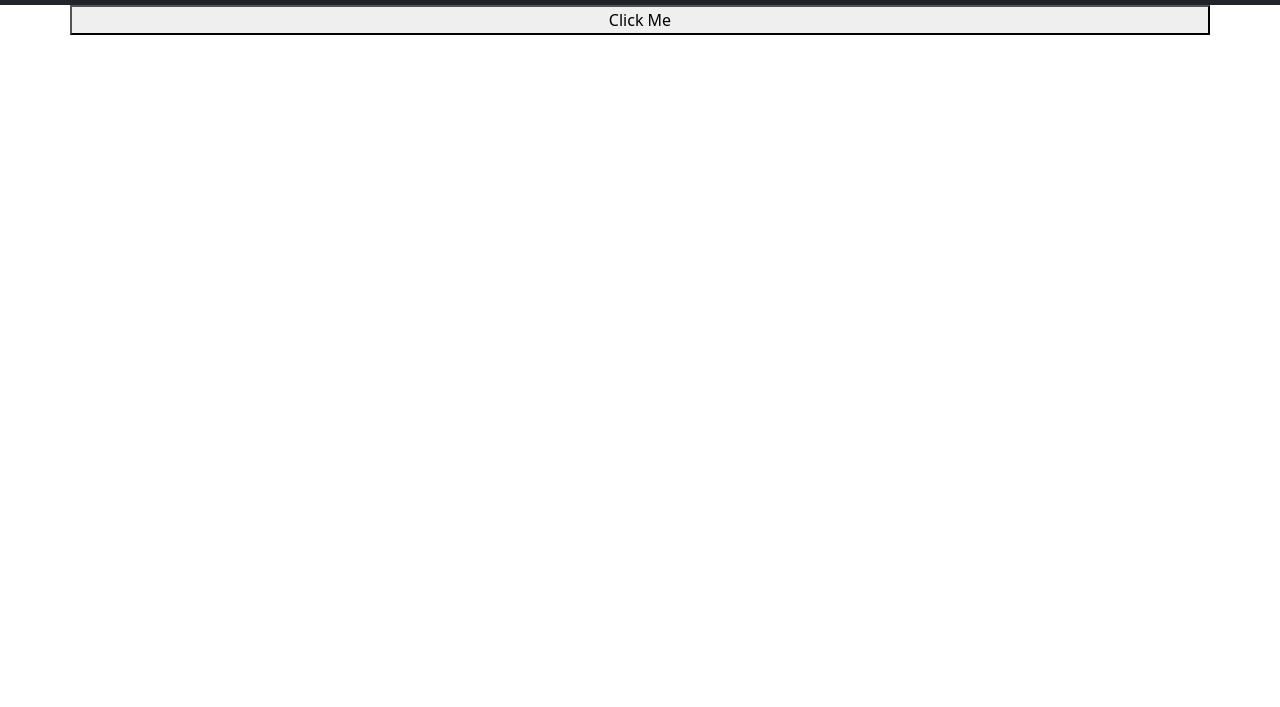
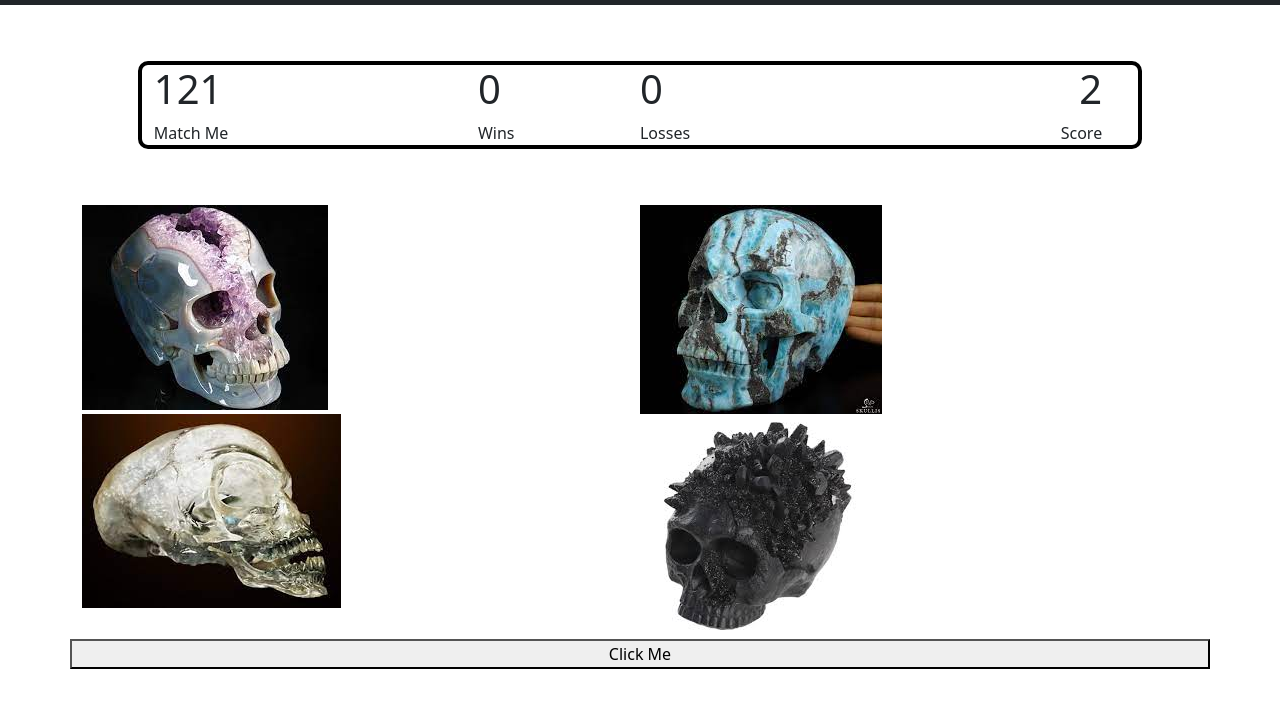
Before and after one commit to Jeff-Ashear/CrystalCollector, a plain HTML site: page index.html in a window 1280 px wide. Shown: the part 51-758 px from the top of the page. Drawn offline with nearby package versions, Linux system fonts and the light colour scheme.

Commit message:
got much of the game logic up

```diff
--- a/assets/css/styles.css
+++ b/assets/css/styles.css
@@ -0,0 +1,10 @@
+#scoreboard, #interface {
+    border: solid black 4px;
+    border-radius: 10px;
+    margin: 5%;
+}
+
+/* .skull {
+    max-width: 20vw;
+    height: auto;
+} */
--- a/assets/js/gameLogic.js
+++ b/assets/js/gameLogic.js
@@ -1,3 +1,79 @@
 $("#test").click(function() {
-    console.log("button clicked")
+    var randomNum = Math.ceil(Math.random() * (10 - 1) + 1)
+    console.log(randomNum)
 })
+
+
+// on page load game generates and displays a random number between 95 and 200
+    // variables for board setup.
+let randomNumber = 0
+let aSkullNum = 0
+let bSkullNum = 0
+let cSkullNum = 0
+let dSkullNum = 0
+
+let arr = []
+
+function boardSetup() {
+    randomNumber = Math.ceil(Math.random() * (170 - 65) + 65)
+    $("#random").html(randomNumber)
+
+    // on page load each of four buttons is assigned a random number between 1 and 20
+
+    while(arr.length < 4) {
+        var rndm = Math.floor(Math.random() * (10 - 1) + 1)
+        if(arr.indexOf(rndm) === -1) {
+            arr.push(rndm)
+        }
+    }
+
+    aSkullNum = arr[0]
+    bSkullNum = arr[1]
+    cSkullNum = arr[2]
+    dSkullNum = arr[3]
+}
+
+$(document).ready(boardSetup())
+
+// when the user clicks a button, the number assigned to that button is added to the total score
+
+let score = 0
+let wins = 0
+let losses = 0
+
+function checkConditions() {
+    if (score > randomNumber) {
+        losses++
+        alert("Oh no!  You have lost this round.  Try again.")
+        boardSetup()
+    } else if (score === randomNumber) {
+        wins++
+        alert("Heck yeah!  You won!  Try again.")
+    }
+}
+
+$("#aSkull").click(clicker(arr[0]))
+
+
+function clicker(n) {
+    score = score + n
+    $("#score").html(score)
+    checkConditions()
+    console.log(n)
+}
+// if the user can match their score to the random number the user wins
+    // 1 is added to the wins total and the display updates
+    // the user is notified that they have won
+    // there is a win animation of some kind
+    // when the user clears the win message, the board is reset
+
+// if the user score exceeds the random number the user looses
+    // 1 is added to the losses total and the display updates
+    //the user is notified that they have lost
+    // a loss animation is displayed
+    //when the user clears the loss message, the board is reset
+
+// the board reset means:
+    //  a new random number is generated and the display is updated
+    // a new random number is generated for and asigned to each skull
+    // the user's score is set to zero and the display is updated
--- a/index.html
+++ b/index.html
@@ -28,6 +28,45 @@
     </nav>
 
     <div class="container">
+        <div class="row" id="scoreboard">
+            <div class="row">
+                <div class="col-4"><h1 id="random">0</h1></div>
+                <div class="col-2"><h1 id="wins">0</h1></div>
+                <div class="col-2"><h1 id="losses">0</h1></div>
+                <div class="col-4 d-flex justify-content-end"><h1 id="score">0</h1></div>
+            </div>
+            <div class="row">
+                <div class="col-4">Match Me</div>
+                <div class="col-2">Wins</div>
+                <div class="col-2">Losses</div>
+                <div class="col-4 d-flex justify-content-end">Score</div>
+            </div>
+        </div>
+
+        <div class="row interface">
+            <div class="row">
+                <div class="col-6" id="aSkull">
+                    <img src="./assets/images/skull1.jfif" alt="" class="skullButton img-fluid justify-content-center">
+                </div>
+                <div class="col-6" id="bSkull">
+                    <img src="./assets/images/skull2.jfif" alt="" class="skullButton img-fluid justify-content-center">
+                </div>
+            </div>
+            <div class="row">
+                <div class="col-6" id="cSkull">
+                    <img src="./assets/images/skull3.jfif" alt="" class="skullButton img-fluid justify-content-center">
+                </div>
+                <div class="col-6" id="dSkull">
+                    <img src="./assets/images/skull4.jfif" alt="" class="skullButton img-fluid justify-content-center">
+                </div>
+            </div>
+        </div>
+
+        <div class="instructions">
+            <!-- an accordian with instructions for playing the game -->
+        </div>
+
+
         <div class="row">
             <button id="test">Click Me</button>
         </div>
```
Also changed, not shown: assets/images/skull1.jfif (added), assets/images/skull2.jfif (added), assets/images/skull3.jfif (added), assets/images/skull4.jfif (added).
